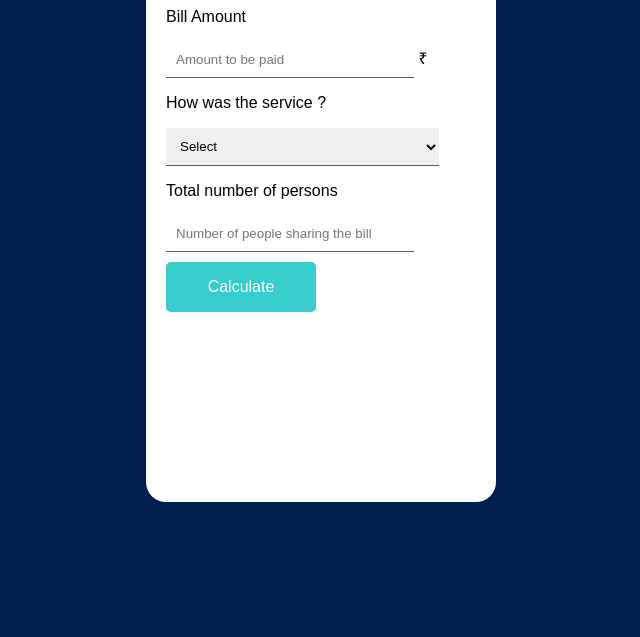
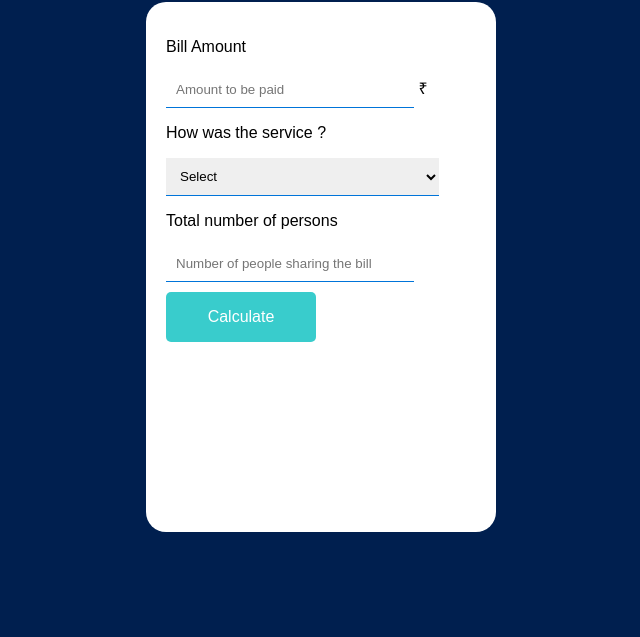
Before and after one commit to thorsush/Tip_Calculator, a plain HTML site: page index.html in a window 1280 px wide. Shown: the part 163-800 px from the top of the page, without its empty margins (319-959 px from the left). Drawn offline with Linux system fonts and the light colour scheme.

Commit message:
margin added at top

```diff
--- a/index.html
+++ b/index.html
@@ -8,6 +8,7 @@
         }
 
         .container {
+            margin-top: 30px;
             width: 350px;
             height: 530px;
             background-color: #fff;
@@ -136,45 +137,33 @@
         </div>
     </div>
     <script>
-        //the function called when Calculate button is clicked.
+
         window.onload = () =>
             {
-                /*calling a function calculateTip which
-                 will calculate the tip for the bill.*/
+
              document.querySelector('#calculate').onclick = calculateTip;
             }
 
         function calculateTip() {
-            /*assign values of ID : amount, person and
-            service to variables for further calculations.*/
+
             let amount = document.querySelector('#amount').value;
             let persons = document.querySelector('#persons').value;
             let service = document.querySelector('#services').value;
 
             console.log(service);
-            /*if statement will work when user
-               presses calculate without entering values. */
-            //so will display an alert box and return.
+
             if (amount === '' && service === 'Select') {
                 alert("Please enter valid values");
                 return;
             }
+            if (persons === '1')
 
-            //now we are checking number of persons
-            if (persons === '1')
-//if there is only one person then we need not to display each.
                 document.querySelector('#each').style.display = 'none';
             else
-            //if there are more than one person we will display each.
+
                 document.querySelector('#each').style.display = 'block';
-
-    /*calculating the tip by multiplying total-bill and type of service;
-     then dividing it by number of persons.*/
-            //fixing the total amount upto 2 digits of decimal
             let total = (amount * service) / persons;
             total = total.toFixed(2);
-
-            //finally displaying the tip value
             document.querySelector('.tip').style.display = 'block';
             document.querySelector('#total').innerHTML = total;
         }
```
